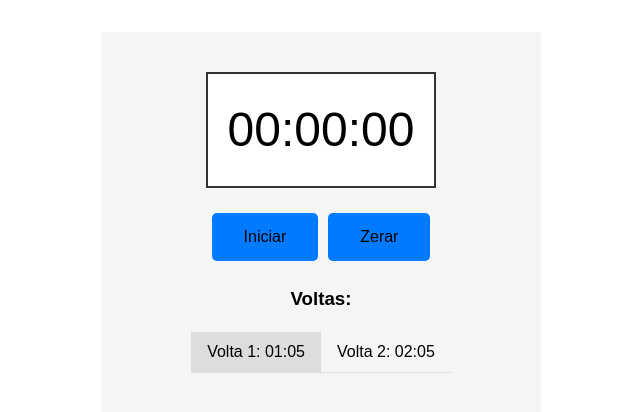
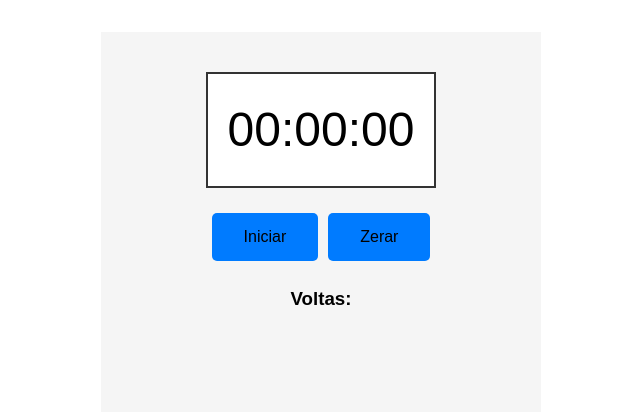
Before and after one commit to andresonsouza/react-002-cronometro, a React (Vite) app: page / in a window 1280 px wide. Shown: the top 412 px of the page, without its empty margins (319-959 px from the left). Built offline with nearby package versions, Linux system fonts and the light colour scheme.

Commit message:
ajuste o README

```diff
--- a/src/components/LapList.jsx
+++ b/src/components/LapList.jsx
@@ -1,12 +1,15 @@
 import React from "react";
 
-const LapList = () => {
+const LapList = ({ laps }) => {
   return (
     <div className="timer-laps">
       <h3>Voltas:</h3>
       <ul>
-        <li>Volta 1: 01:05</li>
-        <li>Volta 2: 02:05</li>
+        {laps.map((lap, index) => (
+          <li key={index}>
+            Volta {index + 1}: {lap}
+          </li>
+        ))}
       </ul>
     </div>
   );
--- a/src/components/Timer.jsx
+++ b/src/components/Timer.jsx
@@ -51,8 +51,6 @@
     return () => stopTimer(interval);
   }, [timerOn]);
 
-  console.log(laps);
-
   return (
     <div className="timer-container">
       <TimerDisplay time={formatTime()} />
@@ -63,7 +61,7 @@
         onReset={resetTimer}
         onLap={addlap}
       />
-      <LapList />
+      <LapList laps={laps} />
     </div>
   );
 };
```
Also changed, not shown: src/assets/cronometro.png (added), 1 other file (tests, documents, lock files or other folders).
